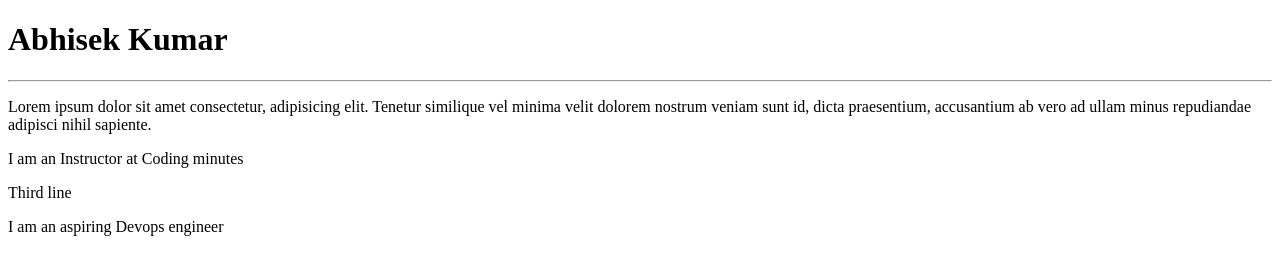
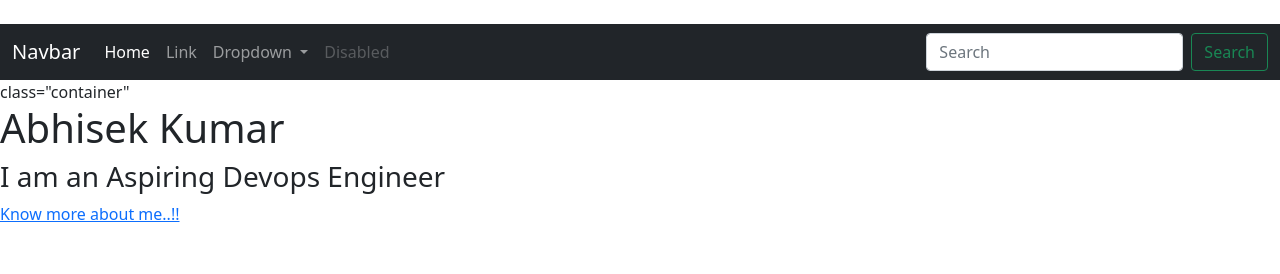
Before and after one commit to abhay1196/My-Portfolio, a plain HTML site: page home.html in a window 1280 px wide. Drawn offline with nearby package versions, Linux system fonts and the light colour scheme.

Commit message:
fix home.html

```diff
--- a/home.html
+++ b/home.html
@@ -1,21 +1,94 @@
-<!DOCTYPE html>
-<html lang="en">
-    <head>
-        <meta charset="UTF-8">
-        <meta name="view port" content="width , initial-scale=1.0"
-    </head>
-    <body>
-         <h1>Abhisek Kumar</h1> <hr>
-         <P>
-             Lorem ipsum dolor sit amet consectetur, adipisicing elit. Tenetur similique vel minima velit dolorem nostrum veniam sunt id, dicta praesentium, accusantium ab vero ad ullam minus repudiandae adipisci nihil sapiente.
-         </P>
-         <p>
-             I am an Instructor at Coding minutes
-         </p>
 
-             <p>Third line</p>
 
-                <p>I am an aspiring Devops engineer</p>
+        <!doctype html>
+        <html lang="en">
+          <head>
+            <!-- Required meta tags -->
+            <meta charset="utf-8">
+            <meta name="viewport" content="width=device-width, initial-scale=1">
+
+            <!-- Bootstrap CSS -->
+            <link href="https://cdn.jsdelivr.net/npm/bootstrap@5.1.3/dist/css/bootstrap.min.css" rel="stylesheet" integrity="sha384-1BmE4kWBq78iYhFldvKuhfTAU6auU8tT94WrHftjDbrCEXSU1oBoqyl2QvZ6jIW3" crossorigin="anonymous">
+
+            <title>Hello, world!</title>
+          </head>
+          <body>
+              <br>
+              <nav class="navbar navbar-expand-lg navbar-dark bg-dark">
+                <div class="container-fluid">
+                  <a class="navbar-brand" href="#">Navbar</a>
+                  <button class="navbar-toggler" type="button" data-bs-toggle="collapse" data-bs-target="#navbarSupportedContent" aria-controls="navbarSupportedContent" aria-expanded="false" aria-label="Toggle navigation">
+                    <span class="navbar-toggler-icon"></span>
+                  </button>
+                  <div class="collapse navbar-collapse" id="navbarSupportedContent">
+                    <ul class="navbar-nav me-auto mb-2 mb-lg-0">
+                      <li class="nav-item">
+                        <a class="nav-link active" aria-current="page" href="#">Home</a>
+                      </li>
+                      <li class="nav-item">
+                        <a class="nav-link" href="#">Link</a>
+                      </li>
+                      <li class="nav-item dropdown">
+                        <a class="nav-link dropdown-toggle" href="#" id="navbarDropdown" role="button" data-bs-toggle="dropdown" aria-expanded="false">
+                          Dropdown
+                        </a>
+                        <ul class="dropdown-menu" aria-labelledby="navbarDropdown">
+                          <li><a class="dropdown-item" href="#">Action</a></li>
+                          <li><a class="dropdown-item" href="#">Another action</a></li>
+                          <li><hr class="dropdown-divider"></li>
+                          <li><a class="dropdown-item" href="#">Something else here</a></li>
+                        </ul>
+                      </li>
+                      <li class="nav-item">
+                        <a class="nav-link disabled">Disabled</a>
+                      </li>
+                    </ul>
+                    <form class="d-flex">
+                      <input class="form-control me-2" type="search" placeholder="Search" aria-label="Search">
+                      <button class="btn btn-outline-success" type="submit">Search</button>
+                    </form>
+                  </div>
+                </div>
+              </nav>
+
+
+
+            <div>class="container"
+
+
+               <h1>Abhisek Kumar</h1>
+
+              <h3>I am an Aspiring Devops Engineer</h3>
+
+             <a href="about.html">Know more about me..!!</a>
+
+
+            </div>
+
+            <!-- Optional JavaScript; choose one of the two! -->
+
+            <!-- Option 1: Bootstrap Bundle with Popper -->
+            <script src="https://cdn.jsdelivr.net/npm/bootstrap@5.1.3/dist/js/bootstrap.bundle.min.js" integrity="sha384-ka7Sk0Gln4gmtz2MlQnikT1wXgYsOg+OMhuP+IlRH9sENBO0LRn5q+8nbTov4+1p" crossorigin="anonymous"></script>
+
+            <!-- Option 2: Separate Popper and Bootstrap JS -->
+            <!--
+            <script src="https://cdn.jsdelivr.net/npm/@popperjs/core@2.10.2/dist/umd/popper.min.js" integrity="sha384-7+zCNj/IqJ95wo16oMtfsKbZ9ccEh31eOz1HGyDuCQ6wgnyJNSYdrPa03rtR1zdB" crossorigin="anonymous"></script>
+            <script src="https://cdn.jsdelivr.net/npm/bootstrap@5.1.3/dist/js/bootstrap.min.js" integrity="sha384-QJHtvGhmr9XOIpI6YVutG+2QOK9T+ZnN4kzFN1RtK3zEFEIsxhlmWl5/YESvpZ13" crossorigin="anonymous"></script>
+            -->
+          </body>
+        </html>
+
+
+
+
+
+
+
+
+
+
+
+
 
     </body>
     </html>
```
